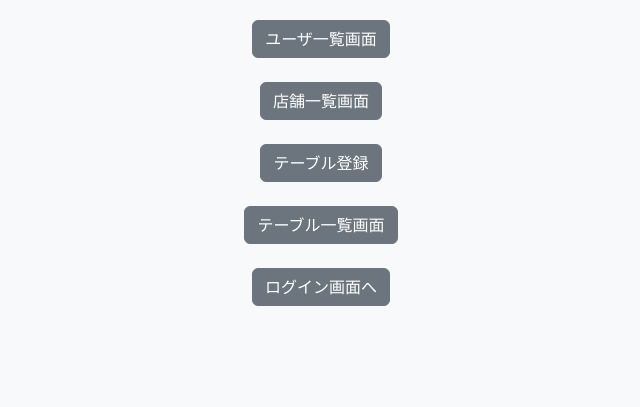
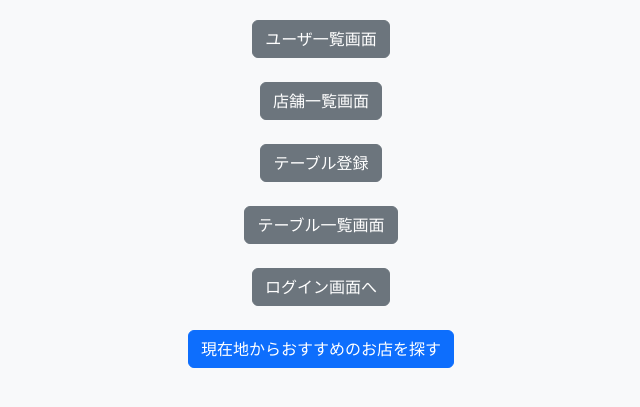
Before and after one commit to sekiguchi0731/HackU_team4, a Flask app: page / in a window 1280 px wide. Shown: the part 286-693 px from the top of the page, without its empty margins (319-959 px from the left). Run offline with Flask 3, Linux system fonts and the light colour scheme.

Commit message:
add/recomend page

```diff
--- a/sqlsampleapp/hackapp/templates/index.html
+++ b/sqlsampleapp/hackapp/templates/index.html
@@ -38,6 +38,9 @@
     <div class="text-center mt-4">
         <a href="/sign_in" class="btn btn-secondary">ログイン画面へ</a>
     </div>
+    <div class="text-center mt-4">
+        <a href="/recomend" class="btn btn-primary">現在地からおすすめのお店を探す</a>
+    </div>
 
 
 </div>
--- a/sqlsampleapp/hackapp/views.py
+++ b/sqlsampleapp/hackapp/views.py
@@ -29,6 +29,9 @@ def recommend():
     response = json.dumps({"recommendations": recommendations}, ensure_ascii=False)
     return Response(response, content_type="application/json; charset=utf-8")
 
+@app.route('/recomend')
+def recomend_page():
+    return render_template('recomend.html')
 
 @app.route('/') #初期画面
 def index():
```
